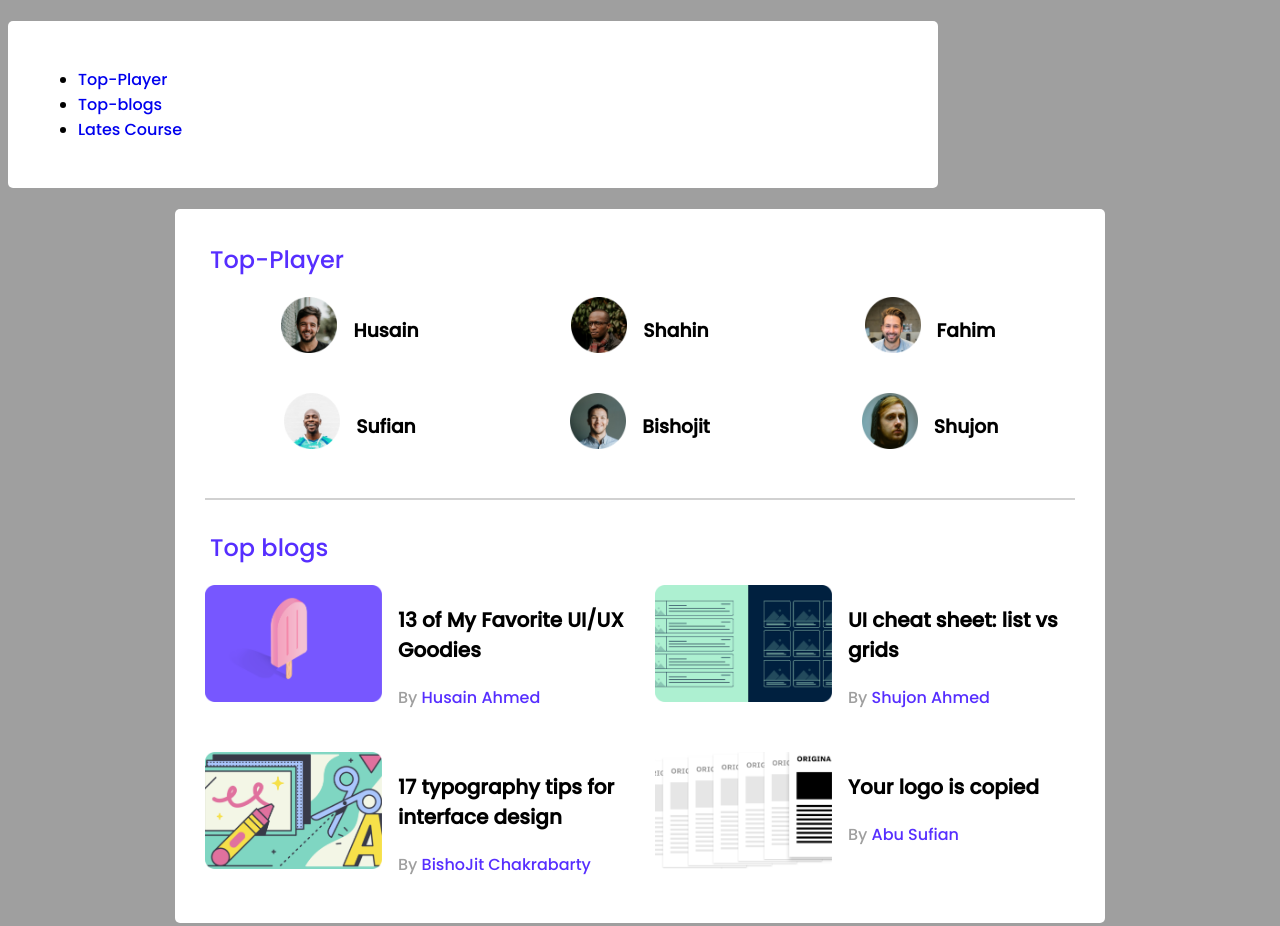
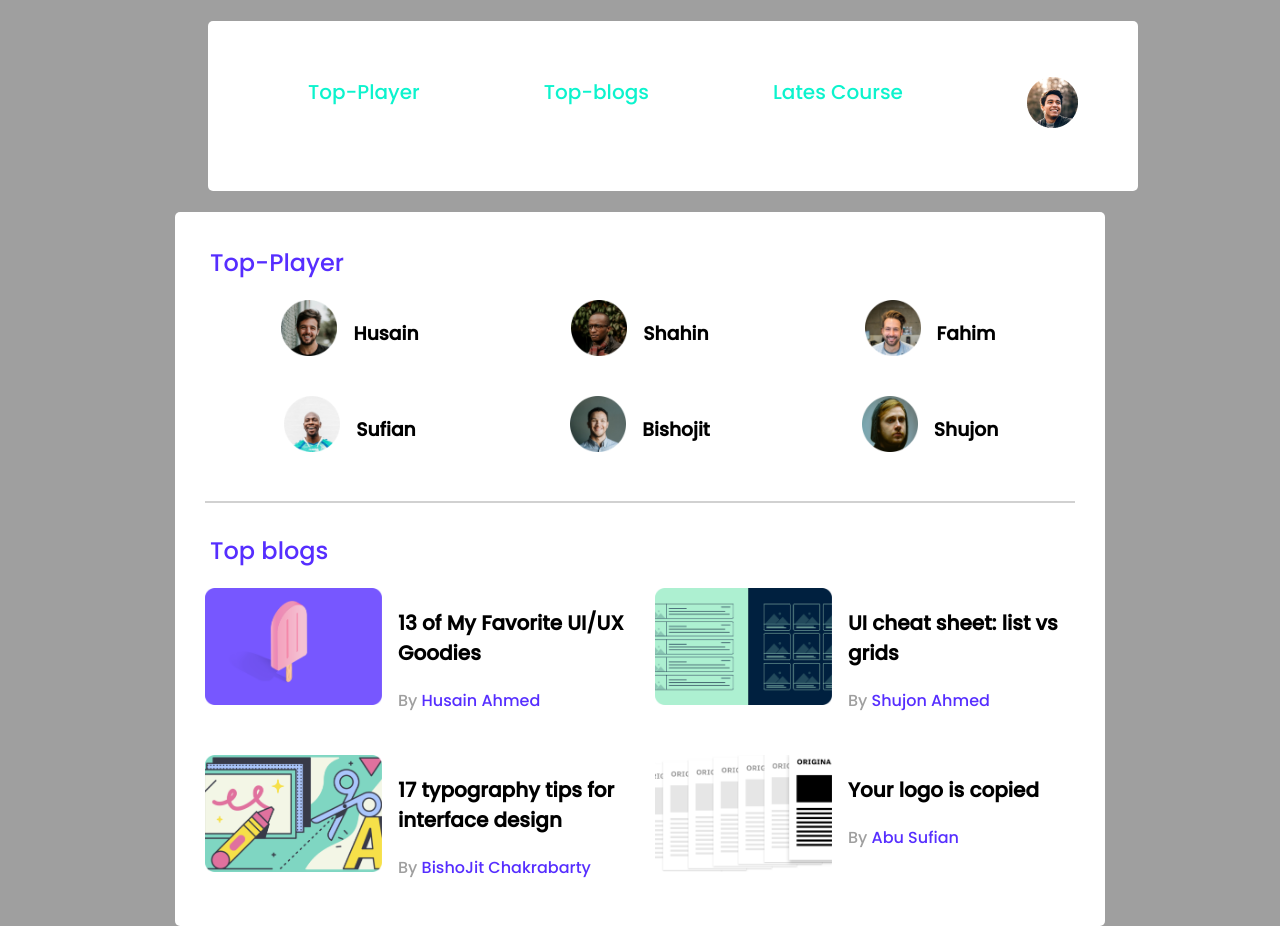
Before and after one commit to Husain7997/husain-leader-board, a plain HTML site: page index.html in a window 1280 px wide. Shown: the top 926 px of the page. Drawn offline with Linux system fonts and the light colour scheme.

Commit message:
nav added

```diff
--- a/index.html
+++ b/index.html
@@ -23,6 +23,7 @@
                 <li> <a href="top-player">Top-Player</a></li>
                 <li><a href="top-blogs">Top-blogs</a></li>
                 <li> <a href="lates course">Lates Course</a></li>
+                <li><img src="images/icons/profile.png" alt=""></li>
             </ul>
         </nav>
     </header>
--- a/styles/style.css
+++ b/styles/style.css
@@ -7,9 +7,29 @@ body{
     background-color: #9F9F9F;
 
 }
+header{
+   margin-left: 200px;
+}
+nav ul li{
+    list-style-type: none;
+
+    padding: 10px 30px;
+}
 nav ul li a{
     text-decoration: none;
-    list-style: none;
+   font-size: 20px;
+   color: rgb(12, 243, 205);
+
+}
+nav ul li a:hover{
+    background-color: aqua;
+    padding: 30px;
+    color: #FFFFFF;
+    font-weight: 700;
+}
+nav ul {
+    display: flex;
+    justify-content: space-between;
 }
 main{
 
```
